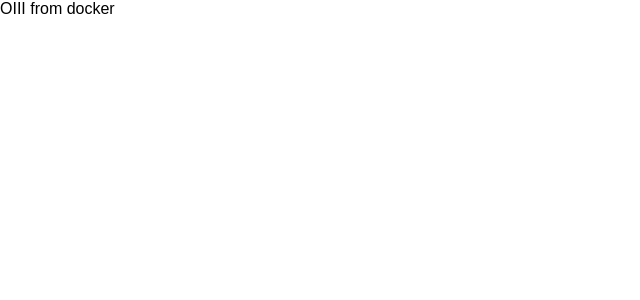
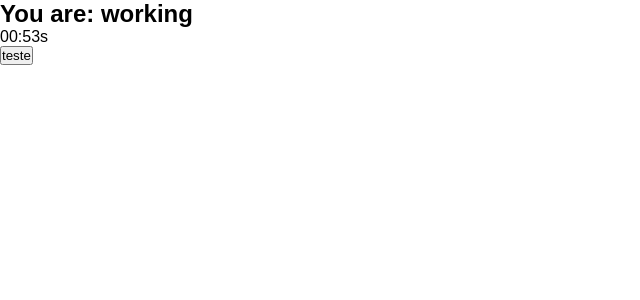
Before and after one commit to MarKus-del/pomodoro-app, a React (Create React App) app: page / in a window 1280 px wide. Shown: the top 300 px of the page, without its empty margins (0-640 px from the left). Built offline with nearby package versions, Linux system fonts and the light colour scheme.

Commit message:
componentes do controler de tempo

```diff
--- a/src/App.tsx
+++ b/src/App.tsx
@@ -1,7 +1,12 @@
 import React from 'react';
+import { PomodoroTimer } from './components/PomodoroTimer';
 
 function App(): JSX.Element {
-  return <div>OIII from docker</div>;
+  return (
+    <div>
+      <PomodoroTimer defaultPomodoroTimer={3660} />
+    </div>
+  );
 }
 
 export default App;
--- /dev/null
+++ b/src/components/Button.tsx
@@ -0,0 +1,15 @@
+import React from 'react';
+
+type ButtonProps = {
+  text: string;
+  onClick: () => void;
+  className?: string;
+};
+
+export function Button({ text, onClick, className }: ButtonProps): JSX.Element {
+  return (
+    <button onClick={onClick} className={className}>
+      {text}
+    </button>
+  );
+}
--- /dev/null
+++ b/src/components/PomodoroTimer.tsx
@@ -0,0 +1,27 @@
+import React from 'react';
+import { useState } from 'react';
+import { useInterval } from '../hooks/useInterval';
+import { Button } from './Button';
+import { Timer } from './Timer';
+
+type PomodoroProps = {
+  defaultPomodoroTimer: number;
+};
+
+export function PomodoroTimer({
+  defaultPomodoroTimer,
+}: PomodoroProps): JSX.Element {
+  const [mainTimer, setMainTimer] = useState(defaultPomodoroTimer);
+
+  useInterval(() => {
+    setMainTimer(mainTimer - 1);
+  }, 1000);
+
+  return (
+    <div className="pomodoro">
+      <h2>You are: working</h2>
+      <Timer mainTimer={mainTimer} />
+      <Button text="teste" onClick={() => console.log(1)} />
+    </div>
+  );
+}
--- /dev/null
+++ b/src/components/Timer.tsx
@@ -0,0 +1,10 @@
+import React from 'react';
+import { secondsToTime } from '../utils/SecondsToTimer';
+
+type TimerProps = {
+  mainTimer: number;
+};
+
+export function Timer({ mainTimer }: TimerProps): JSX.Element {
+  return <div className="timer">{secondsToTime(mainTimer)}</div>;
+}
```
